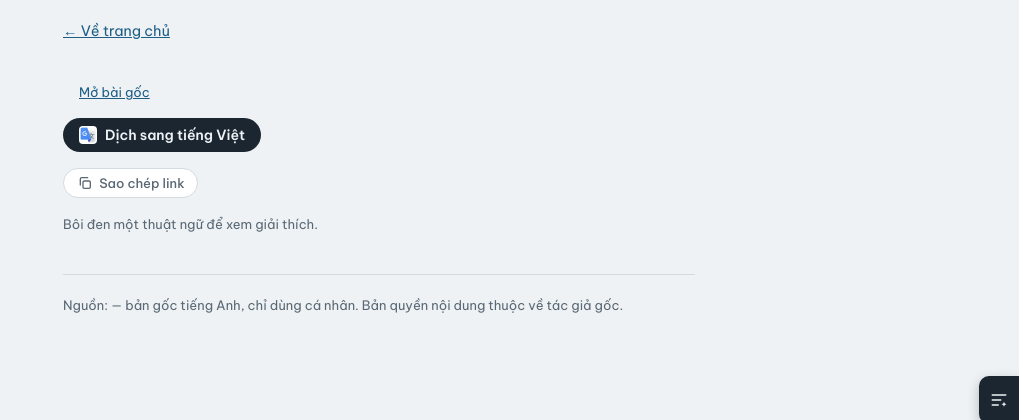
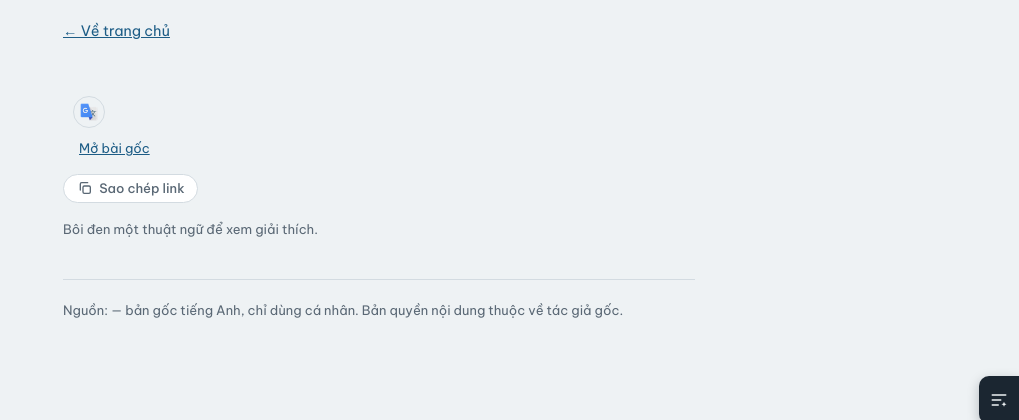
Before and after one commit to henryh2q/medium-reader, a FastAPI app: template templates/article.html in a window 1280 px wide. Shown: the top 420 px of the page, without its empty margins (261-1280 px from the left). Run offline with FastAPI, Linux system fonts and the light colour scheme; the template is opened without the code that fills it, so the values that code supplies are empty.

Commit message:
Use an icon-only translate button after the title on the reading page
Matches the homepage: a round Google Translate icon right after the
title instead of a wide labeled button. Progress, error and "reload"
messages stay below the meta line, and the icon hides while translating.

Co-Authored-By: Claude Sonnet 5.5 <noreply@anthropic.com>

```diff
--- a/static/article_translate.js
+++ b/static/article_translate.js
@@ -5,12 +5,11 @@
   const POLL_MS = 3000;
   const id = Number(bar.dataset.id);
   const btn = document.getElementById('translate-btn');
-  const btnLabel = btn.querySelector('span');
+  const reloadBtn = document.getElementById('translate-reload');
   const statusEl = document.getElementById('translate-status');
   const errorEl = document.getElementById('translate-error');
   const progress = document.getElementById('progress-bar');
   const modal = document.getElementById('translated-modal');
-  let finished = false;
 
   const setBusy = (busy) => {
     btn.hidden = busy;
@@ -19,19 +18,23 @@
     if (busy) errorEl.hidden = true;
   };
 
+  const setBtnLabel = (text) => {
+    btn.title = text;
+    btn.setAttribute('aria-label', text);
+  };
+
   const showFailed = (message) => {
     setBusy(false);
     btn.disabled = false;
-    btnLabel.textContent = 'Thử dịch lại';
+    setBtnLabel('Thử dịch lại');
     errorEl.textContent = message;
     errorEl.hidden = false;
   };
 
   const showDone = () => {
-    finished = true;
     setBusy(false);
-    btn.disabled = false;
-    btnLabel.textContent = 'Đã dịch xong — tải lại trang';
+    btn.hidden = true;            // đã dịch xong, không cần icon dịch nữa
+    reloadBtn.hidden = false;     // còn lại lối tắt tải lại trang nếu người dùng đóng popup
     modal.hidden = false;
   };
 
@@ -54,7 +57,6 @@
   };
 
   btn.addEventListener('click', async () => {
-    if (finished) return location.reload();
     btn.disabled = true;
     try {
       const res = await fetch(`/admin/translate/${id}`, { method: 'POST' });
@@ -68,6 +70,7 @@
     setTimeout(poll, POLL_MS);
   });
 
+  reloadBtn.addEventListener('click', () => location.reload());
   document.getElementById('translated-reload').addEventListener('click', () => location.reload());
   document.getElementById('translated-later').addEventListener('click', () => { modal.hidden = true; });
   modal.addEventListener('click', (e) => { if (e.target === modal) modal.hidden = true; });
--- a/static/style.css
+++ b/static/style.css
@@ -345,19 +345,20 @@ mark.hit { background: var(--marker); color: inherit; border-radius: 2px; paddin
 .snippet { color: var(--muted); font-size: 0.85rem; font-style: italic; margin: 0.4rem 0 0; line-height: 1.5; }
 
 /* ---------- Nút dịch ở trang đọc bài chưa dịch ---------- */
-.translate-bar { margin: 1rem 0 0; }
-.translate-cta {
-  display: inline-flex; align-items: center; gap: 0.5rem;
-  font: 600 0.875rem var(--ui); color: var(--paper); background: var(--ink);
-  border: 0; border-radius: 999px; padding: 0.5rem 1rem; cursor: pointer;
-}
-.translate-cta .translate-icon { background: #fff; border-radius: 4px; padding: 1px; box-sizing: content-box; }
-.translate-cta:hover { background: var(--accent); }
-.translate-cta:disabled { opacity: 0.6; cursor: default; }
-.translate-cta[hidden], .translate-status[hidden], .translate-error[hidden] { display: none; }
+.title-row h1 { display: inline; }
+.translate-one[hidden] { display: none; }
+.translate-head { vertical-align: middle; margin-left: 0.6rem; width: 2rem; height: 2rem; }
+.translate-head .translate-icon { width: 18px; height: 18px; }
+.translate-bar:has(> :not([hidden])) { margin: 0.9rem 0 0; }
+.translate-status[hidden], .translate-error[hidden], .translate-reload[hidden] { display: none; }
 .translate-status { display: flex; align-items: center; gap: 0.6rem; margin: 0; font-size: 0.875rem; color: var(--muted); }
 .translate-status .spinner { margin-left: 0; }
-.translate-error { margin: 0.6rem 0 0; font-size: 0.8125rem; color: #b3261e; }
+.translate-error { margin: 0; font-size: 0.8125rem; color: #b3261e; }
+.translate-reload {
+  font: 600 0.8125rem var(--ui); color: var(--paper); background: var(--ink);
+  border: 0; border-radius: 999px; padding: 0.4rem 0.9rem; cursor: pointer;
+}
+.translate-reload:hover { background: var(--accent); }
 .translated-body { padding: 1.1rem; }
 .translated-body p { margin: 0; }
 .translated-body .batch-submit { margin: 1rem 0 0; width: 100%; }
--- a/templates/article.html
+++ b/templates/article.html
@@ -29,7 +29,12 @@
     </h1>
     <p class="orig lang-vi">{{ a.title }}</p>
     {% else %}
-    <h1 lang="en">{{ a.title }}</h1>
+    {# Nút dịch dạng icon nằm ngay sau tiêu đề như ở trang chủ; h1 để inline cho nút nối liền chữ cuối. #}
+    <div class="title-row">
+      <h1 lang="en">{{ a.title }}</h1><button type="button" id="translate-btn" class="translate-one translate-head"
+        title="{% if a.status == 'failed' %}Dịch lỗi lần trước — bấm để thử dịch lại{% else %}Dịch sang tiếng Việt{% endif %}"
+        aria-label="{% if a.status == 'failed' %}Thử dịch lại{% else %}Dịch sang tiếng Việt{% endif %}">{% include "_translate_icon.html" %}</button>
+    </div>
     {% endif %}
     <p class="meta">
       {% if a.author %}<span>{{ a.author }}</span>{% endif %}
@@ -38,15 +43,12 @@
     </p>
     {% if not translated %}
     <div class="translate-bar" id="translate-bar" data-id="{{ a.id }}" data-translating="{{ 'true' if translating else 'false' }}">
-      <button type="button" id="translate-btn" class="translate-cta">
-        {% include "_translate_icon.html" %}
-        <span>{% if a.status == 'failed' %}Dịch lỗi — thử dịch lại{% else %}Dịch sang tiếng Việt{% endif %}</span>
-      </button>
       <p id="translate-status" class="translate-status" role="status" hidden>
         <span class="spinner" aria-hidden="true"></span>
         <span>Đang dịch… bạn vẫn có thể đọc bản tiếng Anh bên dưới.</span>
       </p>
       <p id="translate-error" class="translate-error" role="alert" hidden></p>
+      <button type="button" id="translate-reload" class="translate-reload" hidden>Đã dịch xong — tải lại trang</button>
     </div>
     {% endif %}
     <div class="share-actions">
```
Also changed, not shown: README.md.
